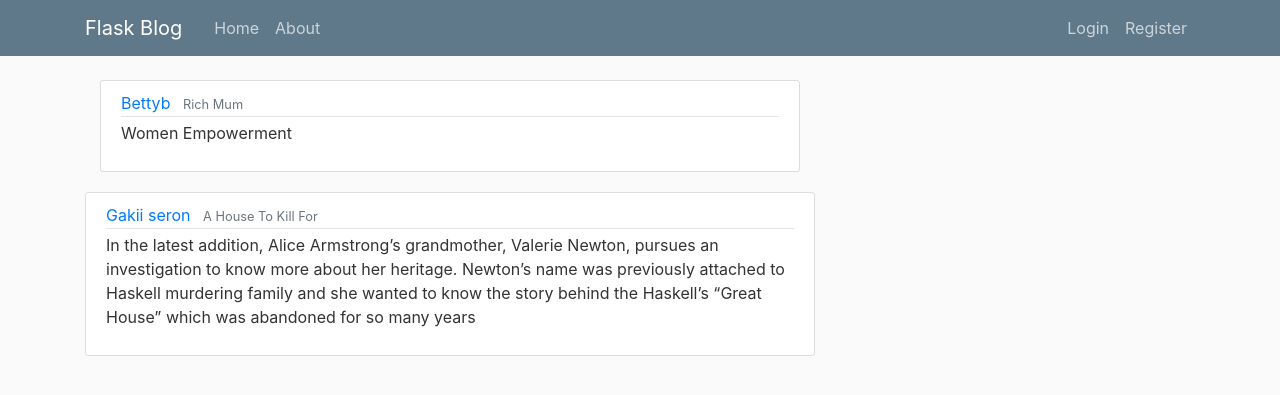
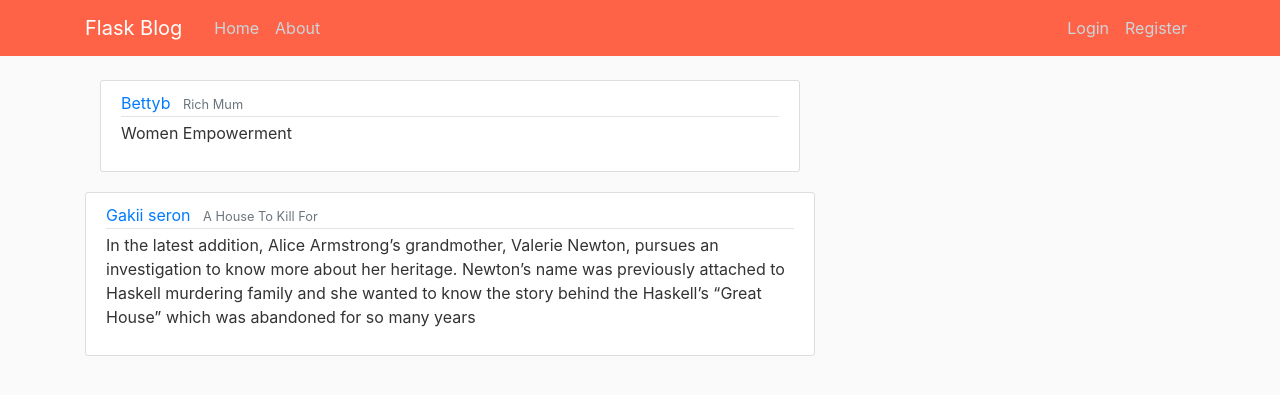
Before and after one commit to chepkiruibetty/any-novel, a Flask app: page / in a window 1280 px wide. Shown: the top 395 px of the page. Run offline with Flask 2, Linux system fonts and the light colour scheme; some libraries are stand-ins or nearby versions.

Commit message:
changed the background color for the navbar

```diff
--- a/static/main.css
+++ b/static/main.css
@@ -9,7 +9,7 @@ color: #444444;
 }
 
 .bg-steel {
-background-color: #5f788a;
+background-color:tomato;
 }
 
 .site-header .navbar-nav .nav-link {
@@ -67,6 +67,9 @@ text-decoration: none;
     height: 25px;
     vertical-align: middle;
 }
+span{
+    color:black;
+}
 
 .account-img {
     height: 125px;
```
